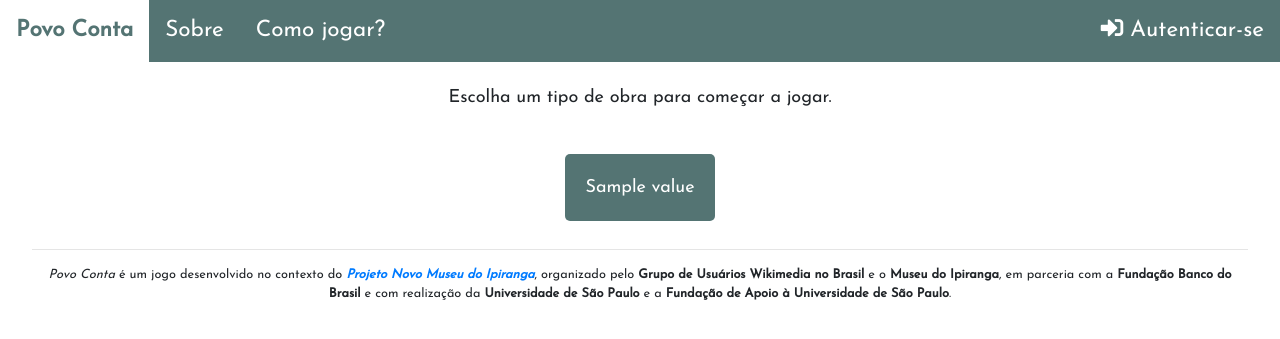
After one commit to Ederporto/povoconta, a Flask app: page /p31 in a window 1280 px wide. The commit adds this page. Shown: the top 339 px of the page. Run offline with Flask 2, Linux system fonts and the light colour scheme; a database or web service that is not in the repository returns one stand-in record (values such as "Sample title"); data that the repository does not hold is empty; parts of the project's set-up code (start-up, migrations or seed data) failed here and were passed over; some libraries are stand-ins or nearby versions.

Commit message:
Adding per instance pages

```diff
--- a/app.py
+++ b/app.py
@@ -275,6 +275,44 @@ def show_works_of_decade(decade):
                            goback="museudoipiranga")
 
 
+@app.route('/p31', methods=['GET'])
+@app.route('/instances', methods=['GET'])
+@app.route('/tipos', methods=['GET'])
+def show_per_instance():
+    username = wikidata_oauth.get_username()
+    json = per_instance()
+    instances = []
+    for result in json["results"]["bindings"]:
+        instances.append({"qid": result["instance"]["value"].split("/")[-1],
+                          "label": result["instance_label"]["value"]})
+    return render_template("per_instance.html", instances=instances, username=username)
+
+
+@app.route('/p31/<qid>', methods=['GET'])
+@app.route('/instance/<qid>', methods=['GET'])
+@app.route('/tipo/<qid>', methods=['GET'])
+def show_works_of_instance(qid):
+    username = wikidata_oauth.get_username()
+    json = works_of_instance(qid)
+    instance = []
+
+    for result in json["results"]["bindings"]:
+        instance.append({
+            "qid": result["work"]["value"].split("/")[-1],
+            "label": result["work_label"]["value"],
+            "image": result["image"]["value"] + "?width=200px"})
+
+    instance_data = {"instance_label": get_name(qid),
+                     "total_scope": len(instance)}
+
+    return render_template("per_instance.html",
+                           instance=instance,
+                           qid=qid,
+                           username=username,
+                           instance_data=instance_data,
+                           goback="museudoipiranga")
+
+
 @app.route('/qid/<qid>', methods=['GET'])
 def view_work_museudoipiranga(qid):
     username = wikidata_oauth.get_username()
--- a/templates/museudoipiranga.html
+++ b/templates/museudoipiranga.html
@@ -67,8 +67,8 @@
             </a>
         </div>
         <div class="w3-col m3">
-            <a href="{{ url_for('show_per_collection') }}">
-                <button name="per_collection" class="button" value="per_collection" style="width:100%;">
+            <a href="{{ url_for('show_per_instance') }}">
+                <button name="per_instance" class="button" value="per_instance" style="width:100%;">
                     {{ _("Tipo de obras") }}
                 </button>
             </a>
--- /dev/null
+++ b/templates/per_instance.html
@@ -0,0 +1,66 @@
+{% extends "base.html" %}
+
+{% block styles %}
+<link rel="stylesheet" href="https://www.w3schools.com/w3css/4/w3.css">
+<link rel="stylesheet" href="https://maxcdn.bootstrapcdn.com/bootstrap/4.0.0/css/bootstrap.min.css">
+<link rel="stylesheet" href="{{ url_for('static', filename= 'static.css') }}">
+<link rel="stylesheet" href="//fonts.googleapis.com/css?family=Josefin+Sans" type='text/css'>
+<link rel="stylesheet" href="https://use.fontawesome.com/releases/v5.7.0/css/all.css" integrity="sha384-lZN37f5QGtY3VHgisS14W3ExzMWZxybE1SJSEsQp9S+oqd12jhcu+A56Ebc1zFSJ" crossorigin="anonymous">
+{% endblock %}
+
+{% block scripts %}
+    function myFunction() {
+        var x = document.getElementById("myTopnav");
+        if (x.className === "topnav") {
+            x.className += " responsive";
+        } else {
+            x.className = "topnav";
+        }
+    }
+{% endblock %}
+
+{% block divright %}
+    {% if username %}
+        <a class="right" href="{{ url_for('logout', next=request.script_root + request.full_path) }}"><span class="fas fa-sign-out-alt" aria-hidden="true"></span> {{_("Sair")}}</a>
+        <a class="right" target="_blank" href="https://www.wikidata.org/wiki/Special:Contributions/{{username}}">{{username}}</a>
+    {% else %}
+        <a class="right" href="{{ url_for('login', next=request.script_root + request.full_path) }}"><span class="fas fa-sign-in-alt" aria-hidden="true"></span> {{_("Autenticar-se")}}</a>
+    {% endif %}
+{% endblock %}
+
+{% block banner %}
+    <br/>
+    <div class="container" style="width:100%">
+        <p style="text-align:center;font-size:1.2em;">
+            {% if instance and instance_data %}
+                Esta é uma coleção de obras do Museu Paulista do tipo <a target="_blank" href="https://www.wikidata.org/wiki/{{qid}}">{{instance_data.instance_label}}</a> que possuem ao menos uma imagem e um descritor no Wikidata.
+                Há atualmente {{instance_data.total_scope}}{% if instance_data.total_scope > 1 %} obras registradas no banco de dados que satisfazem esse critério. {% else %} obra registrada no banco de dados que satisfaz esse critério. {% endif %}
+            {% else %}
+                {{ _("Escolha um tipo de obra para começar a jogar.") }}
+            {% endif %}
+        </p><br/>
+    </div>
+{% endblock %}
+
+{% block content %}
+<ul style="text-align:center">
+    {% for instance in instances %}
+        <li>
+            <a href="{{ url_for('show_works_of_instance', qid=instance.qid) }}">
+                <button name="instance" class="button" value="{{instance.label}}">
+                    {{ instance.label }}
+                </button>
+            </a>
+        </li>
+    {% endfor %}
+</ul>
+<ul style="text-align:center">
+    {% for work in instance %}
+    <li>
+        <a href="{{url_for('view_work_museudoipiranga', qid=work.qid) }}">
+            <img src="{{ work.image }}" style="object-fit:contain;max-widht:1000px; max-height:500px; align:center;"/>
+        </a>
+    </li>
+    {% endfor %}
+</ul>
+{% endblock %}
```
Also changed, not shown: povoconta/validate.py (+10 -0 lines).
